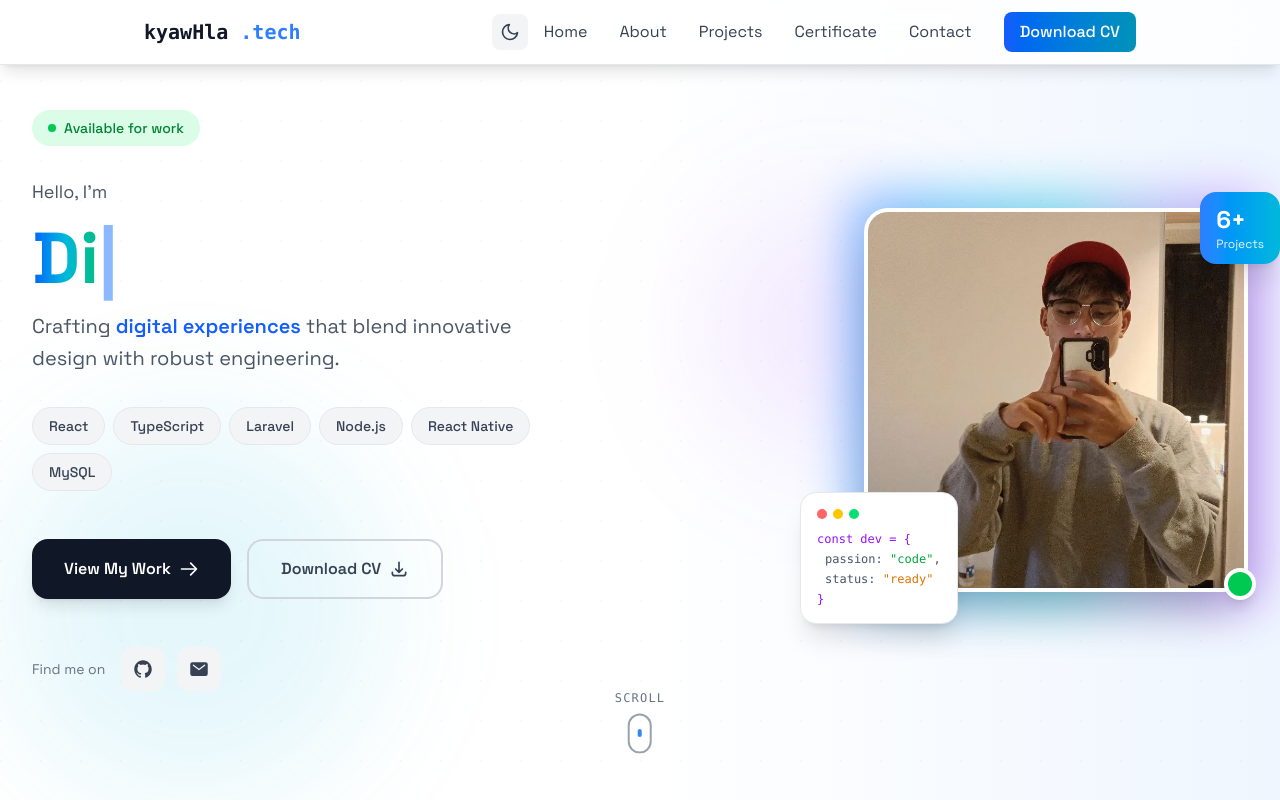
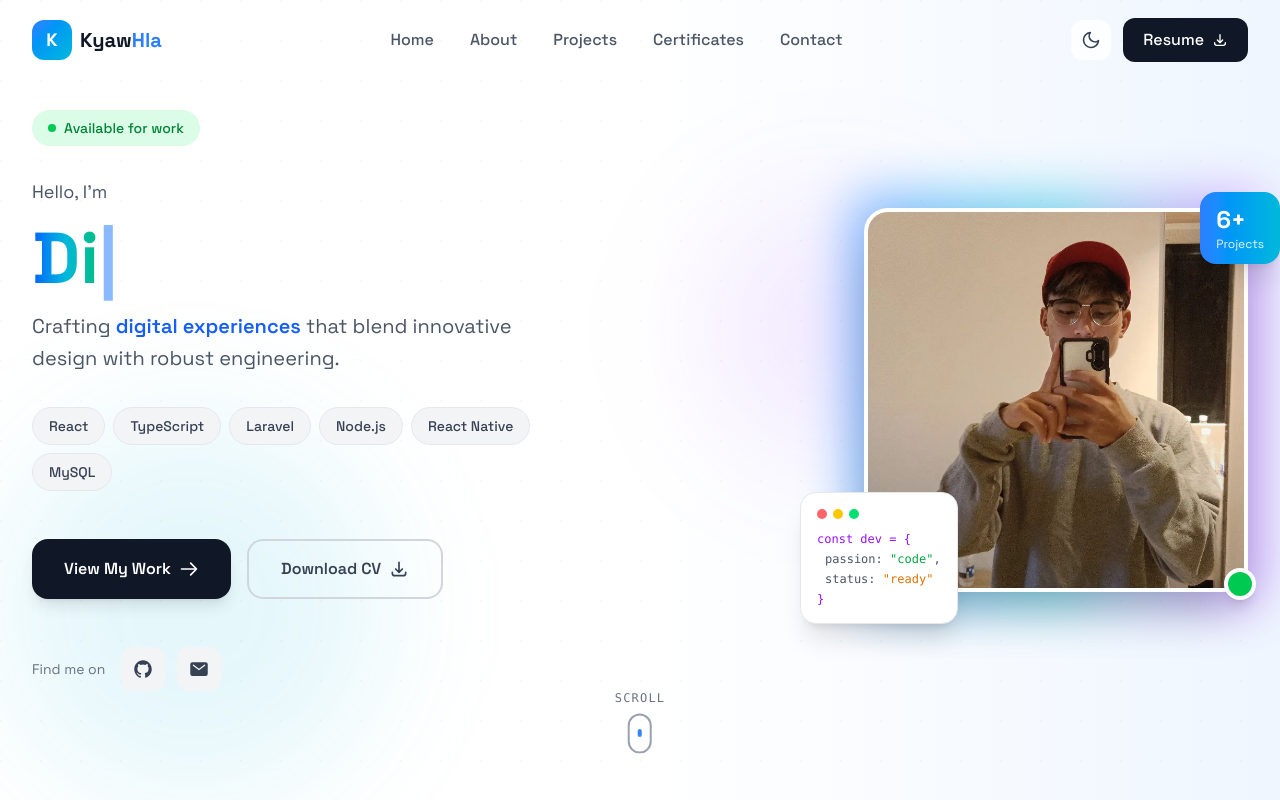
Before and after one commit to kyawhla-commit/khTech-portfolio, a React (Vite) app: page / in a window 1280 px wide. Shown: the top 800 px of the page. Built offline with nearby package versions, Linux system fonts and the light colour scheme.

Commit message:
4rd commit

```diff
--- a/src/components/Navbar.jsx
+++ b/src/components/Navbar.jsx
@@ -1,85 +1,150 @@
-import { useEffect } from "react";
+import { useEffect, useState } from "react";
 import { useTheme } from "../context/ThemeContext";
 import { FiSun, FiMoon } from "react-icons/fi";
+import { IoMenu, IoClose } from "react-icons/io5";
 import { downloadCV } from "../utils/downloadCV";
 
-export const Navbar = ({menuOpen, setMenuOpen}) => {
+export const Navbar = ({ menuOpen, setMenuOpen }) => {
   const { theme, toggleTheme } = useTheme();
+  const [scrolled, setScrolled] = useState(false);
 
   useEffect(() => {
     document.body.style.overflow = menuOpen ? "hidden" : "";
   }, [menuOpen]);
 
+  useEffect(() => {
+    const handleScroll = () => {
+      setScrolled(window.scrollY > 20);
+    };
+    window.addEventListener("scroll", handleScroll);
+    return () => window.removeEventListener("scroll", handleScroll);
+  }, []);
+
+  const navLinks = [
+    { href: "#home", label: "Home" },
+    { href: "#about", label: "About" },
+    { href: "#projects", label: "Projects" },
+    { href: "#certificates", label: "Certificates" },
+    { href: "#contact", label: "Contact" },
+  ];
+
   return (
-    <nav className="fixed top-0 w-full z-40 bg-white/80 dark:bg-gray-900/80 backdrop-blur-lg border-b border-gray-200 dark:border-white/10 shadow-lg transition-colors duration-300">
-      <div className="max-w-5xl mx-auto px-4">
-        <div className="flex justify-between items-center h-16">
-          <a href="#home" className="font-mono text-xl font-bold text-gray-900 dark:text-white transition-colors">
-            kyawHla <span className="text-blue-500">.tech</span>
+    <nav
+      className={`fixed top-0 w-full z-50 transition-all duration-300 ${
+        scrolled
+          ? "bg-white/90 dark:bg-gray-900/90 backdrop-blur-xl shadow-lg shadow-gray-200/20 dark:shadow-black/20"
+          : "bg-transparent"
+      }`}
+    >
+      <div className="max-w-7xl mx-auto px-4 sm:px-6 lg:px-8">
+        <div className="flex justify-between items-center h-16 md:h-20">
+          {/* Logo */}
+          <a href="#home" className="flex items-center gap-2 group">
+            <div className="w-10 h-10 bg-gradient-to-br from-blue-500 to-cyan-500 rounded-xl flex items-center justify-center group-hover:scale-110 transition-transform">
+              <span className="text-white font-bold text-lg">K</span>
+            </div>
+            <span className="font-bold text-xl text-gray-900 dark:text-white hidden sm:block">
+              Kyaw<span className="text-blue-500">Hla</span>
+            </span>
           </a>
 
-          <div className="flex items-center gap-4">
-            {/* Theme Toggle Button */}
+          {/* Desktop Navigation */}
+          <div className="hidden md:flex items-center gap-1">
+            {navLinks.map((link) => (
+              <a
+                key={link.href}
+                href={link.href}
+                className="relative px-4 py-2 text-gray-600 dark:text-gray-300 hover:text-gray-900 dark:hover:text-white font-medium transition-colors group"
+              >
+                {link.label}
+                <span className="absolute bottom-0 left-1/2 -translate-x-1/2 w-0 h-0.5 bg-gradient-to-r from-blue-500 to-cyan-500 group-hover:w-1/2 transition-all duration-300"></span>
+              </a>
+            ))}
+          </div>
+
+          {/* Right Side Actions */}
+          <div className="flex items-center gap-3">
+            {/* Theme Toggle */}
             <button
               onClick={toggleTheme}
-              className="p-2 rounded-lg bg-gray-100 dark:bg-gray-800 hover:bg-gray-200 dark:hover:bg-gray-700 transition-all duration-300 group"
+              className={`p-2.5 rounded-xl transition-all duration-300 ${
+                scrolled
+                  ? "bg-gray-100 dark:bg-gray-800 hover:bg-gray-200 dark:hover:bg-gray-700"
+                  : "bg-white/80 dark:bg-gray-800/80 hover:bg-white dark:hover:bg-gray-700"
+              }`}
               aria-label="Toggle theme"
-              title={`Switch to ${theme === 'light' ? 'dark' : 'light'} mode`}
             >
-              {theme === 'light' ? (
-                <FiMoon className="w-5 h-5 text-gray-700 dark:text-gray-300 group-hover:rotate-12 transition-transform duration-300" />
+              {theme === "light" ? (
+                <FiMoon className="w-5 h-5 text-gray-700 dark:text-gray-300" />
               ) : (
-                <FiSun className="w-5 h-5 text-yellow-500 group-hover:rotate-90 transition-transform duration-300" />
+                <FiSun className="w-5 h-5 text-amber-500" />
               )}
             </button>
 
+            {/* Download CV - Desktop */}
+            <button
+              onClick={downloadCV}
+              className="hidden md:flex items-center gap-2 px-5 py-2.5 bg-gray-900 dark:bg-white text-white dark:text-gray-900 rounded-xl font-medium hover:scale-105 transition-transform"
+            >
+              <span>Resume</span>
+              <svg className="w-4 h-4" fill="none" stroke="currentColor" viewBox="0 0 24 24">
+                <path strokeLinecap="round" strokeLinejoin="round" strokeWidth={2} d="M4 16v1a3 3 0 003 3h10a3 3 0 003-3v-1m-4-4l-4 4m0 0l-4-4m4 4V4" />
+              </svg>
+            </button>
+
             {/* Mobile Menu Toggle */}
-            <div
-              className="w-7 h-5 relative cursor-pointer z-40 md:hidden text-gray-900 dark:text-white"
+            <button
               onClick={() => setMenuOpen((prev) => !prev)}
+              className={`md:hidden p-2.5 rounded-xl transition-all duration-300 ${
+                scrolled
+                  ? "bg-gray-100 dark:bg-gray-800"
+                  : "bg-white/80 dark:bg-gray-800/80"
+              }`}
+              aria-label="Toggle menu"
             >
-              &#9776;
+              {menuOpen ? (
+                <IoClose className="w-6 h-6 text-gray-700 dark:text-gray-300" />
+              ) : (
+                <IoMenu className="w-6 h-6 text-gray-700 dark:text-gray-300" />
+              )}
+            </button>
+          </div>
+        </div>
       </div>
 
-            {/* Desktop Navigation */}
-            <div className="hidden md:flex items-center space-x-8">
+      {/* Mobile Menu */}
+      <div
+        className={`md:hidden fixed inset-0 top-16 bg-white dark:bg-gray-900 transition-all duration-300 ${
+          menuOpen ? "opacity-100 visible" : "opacity-0 invisible pointer-events-none"
+        }`}
+      >
+        <div className="flex flex-col p-6 space-y-2">
+          {navLinks.map((link, index) => (
             <a
-                href="#home"
-                className="text-gray-700 dark:text-gray-300 hover:text-blue-600 dark:hover:text-blue-400 transition-colors"
+              key={link.href}
+              href={link.href}
+              onClick={() => setMenuOpen(false)}
+              className="flex items-center gap-4 px-4 py-4 text-gray-700 dark:text-gray-300 hover:bg-gray-100 dark:hover:bg-gray-800 rounded-xl font-medium transition-all"
+              style={{ animationDelay: `${index * 50}ms` }}
             >
-                Home
+              <span className="w-2 h-2 bg-gradient-to-r from-blue-500 to-cyan-500 rounded-full"></span>
+              {link.label}
             </a>
-              <a
-                href="#about"
-                className="text-gray-700 dark:text-gray-300 hover:text-blue-600 dark:hover:text-blue-400 transition-colors"
+          ))}
+
+          <div className="pt-4 border-t border-gray-200 dark:border-gray-800">
+            <button
+              onClick={() => {
+                downloadCV();
+                setMenuOpen(false);
+              }}
+              className="w-full flex items-center justify-center gap-2 px-6 py-4 bg-gradient-to-r from-blue-600 to-cyan-600 text-white rounded-xl font-medium"
             >
-                About
-              </a>
-              <a
-                href="#projects"
-                className="text-gray-700 dark:text-gray-300 hover:text-blue-600 dark:hover:text-blue-400 transition-colors"
-              >
-                Projects
-              </a>
-              <a
-                href="#certificates"
-                className="text-gray-700 dark:text-gray-300 hover:text-blue-600 dark:hover:text-blue-400 transition-colors"
-              >
-                Certificate
-              </a>
-              <a
-                href="#contact"
-                className="text-gray-700 dark:text-gray-300 hover:text-blue-600 dark:hover:text-blue-400 transition-colors"
-              >
-                Contact
-              </a>
-              <button
-                onClick={downloadCV}
-                className="bg-gradient-to-r from-blue-600 to-cyan-600 text-white px-4 py-2 rounded-lg font-medium hover:shadow-lg hover:shadow-cyan-500/25 transition-all duration-300 hover:scale-105 cursor-pointer"
-              >
-                Download CV
+              Download Resume
+              <svg className="w-5 h-5" fill="none" stroke="currentColor" viewBox="0 0 24 24">
+                <path strokeLinecap="round" strokeLinejoin="round" strokeWidth={2} d="M4 16v1a3 3 0 003 3h10a3 3 0 003-3v-1m-4-4l-4 4m0 0l-4-4m4 4V4" />
+              </svg>
             </button>
-            </div>
           </div>
         </div>
       </div>
--- a/src/components/sections/footer.jsx
+++ b/src/components/sections/footer.jsx
@@ -1,42 +1,110 @@
-import { IoLogoGithub, IoLogoLinkedin, IoLogoTwitter } from 'react-icons/io5';
-import { SiFacebook, SiTelegram } from 'react-icons/si';
+import { IoLogoGithub, IoLogoLinkedin, IoHeart, IoArrowUp } from "react-icons/io5";
+import { SiFacebook, SiTelegram } from "react-icons/si";
 
 export const Footer = () => {
   const currentYear = new Date().getFullYear();
 
   const socialLinks = [
     { icon: IoLogoGithub, href: "https://github.com/kyawhla-commit/", label: "GitHub" },
-    { icon: IoLogoLinkedin, href: "https://linkedin.com/in/kyaw-hla-b690941b9" , label: "LinkedIn" },
-    { icon: IoLogoTwitter, href: "#", label: "Twitter" },
+    { icon: IoLogoLinkedin, href: "https://linkedin.com/in/kyaw-hla-b690941b9", label: "LinkedIn" },
     { icon: SiFacebook, href: "https://www.facebook.com/share/1BJHANh4py/", label: "Facebook" },
     { icon: SiTelegram, href: "https://t.me/kyawhla20", label: "Telegram" },
   ];
 
+  const navLinks = [
+    { href: "#home", label: "Home" },
+    { href: "#about", label: "About" },
+    { href: "#projects", label: "Projects" },
+    { href: "#certificates", label: "Certificates" },
+    { href: "#contact", label: "Contact" },
+  ];
+
+  const scrollToTop = () => {
+    window.scrollTo({ top: 0, behavior: "smooth" });
+  };
+
   return (
-    <footer className="bg-gray-100 dark:bg-gray-900 text-gray-900 dark:text-white py-8 border-t border-gray-200 dark:border-gray-700 transition-colors duration-300">
-      <div className="container mx-auto px-4 max-w-6xl">
-        <div className="flex flex-col md:flex-row justify-between items-center space-y-4 md:space-y-0">
-          <div className="text-2xl font-bold bg-gradient-to-r from-blue-400 to-purple-500 bg-clip-text text-transparent">
-            khunKyawHla
+    <footer className="bg-gray-50 dark:bg-gray-900 border-t border-gray-200 dark:border-gray-800">
+      {/* Main Footer */}
+      <div className="max-w-7xl mx-auto px-4 sm:px-6 lg:px-8 py-12">
+        <div className="grid grid-cols-1 md:grid-cols-3 gap-10">
+          {/* Brand */}
+          <div className="space-y-4">
+            <a href="#home" className="flex items-center gap-2">
+              <div className="w-10 h-10 bg-gradient-to-br from-blue-500 to-cyan-500 rounded-xl flex items-center justify-center">
+                <span className="text-white font-bold text-lg">K</span>
+              </div>
+              <span className="font-bold text-xl text-gray-900 dark:text-white">
+                Kyaw<span className="text-blue-500">Hla</span>
+              </span>
+            </a>
+            <p className="text-gray-600 dark:text-gray-400 text-sm leading-relaxed max-w-xs">
+              Full-Stack Developer passionate about creating digital experiences that make a difference.
+            </p>
           </div>
 
-          <div className="flex space-x-4">
+          {/* Quick Links */}
+          <div>
+            <h4 className="font-semibold text-gray-900 dark:text-white mb-4">Quick Links</h4>
+            <ul className="space-y-2">
+              {navLinks.map((link) => (
+                <li key={link.href}>
+                  <a
+                    href={link.href}
+                    className="text-gray-600 dark:text-gray-400 hover:text-blue-600 dark:hover:text-cyan-400 text-sm transition-colors"
+                  >
+                    {link.label}
+                  </a>
+                </li>
+              ))}
+            </ul>
+          </div>
+
+          {/* Connect */}
+          <div>
+            <h4 className="font-semibold text-gray-900 dark:text-white mb-4">Connect</h4>
+            <div className="flex gap-2 mb-4">
               {socialLinks.map(({ icon: Icon, href, label }) => (
                 <a
                   key={label}
                   href={href}
+                  target="_blank"
+                  rel="noopener noreferrer"
                   aria-label={label}
-                className="p-2 bg-gray-200 dark:bg-gray-800 rounded-lg hover:bg-gray-300 dark:hover:bg-gray-700 transition-all duration-300 hover:scale-110"
+                  className="w-10 h-10 bg-gray-200 dark:bg-gray-800 hover:bg-blue-500 dark:hover:bg-blue-500 rounded-xl flex items-center justify-center transition-all duration-300 group"
                 >
-                <Icon className="size-5" />
+                  <Icon className="size-5 text-gray-600 dark:text-gray-400 group-hover:text-white transition-colors" />
                 </a>
               ))}
             </div>
+            <p className="text-gray-600 dark:text-gray-400 text-sm">
+              bwarpay.bp8@gmail.com
+            </p>
+          </div>
+        </div>
       </div>
 
-        <p className="text-center mt-8 text-gray-600 dark:text-gray-400 text-sm">
-          &copy; {currentYear} khunKyawHla. All rights reserved.
+      {/* Bottom Bar */}
+      <div className="border-t border-gray-200 dark:border-gray-800">
+        <div className="max-w-7xl mx-auto px-4 sm:px-6 lg:px-8 py-6">
+          <div className="flex flex-col sm:flex-row justify-between items-center gap-4">
+            <p className="text-gray-500 dark:text-gray-400 text-sm flex items-center gap-1">
+              © {currentYear} Kyaw Hla. Made with
+              <IoHeart className="text-red-500 size-4" />
             </p>
+
+            {/* Back to Top */}
+            <button
+              onClick={scrollToTop}
+              className="flex items-center gap-2 text-gray-500 dark:text-gray-400 hover:text-blue-600 dark:hover:text-cyan-400 text-sm transition-colors group"
+            >
+              Back to top
+              <div className="w-8 h-8 bg-gray-200 dark:bg-gray-800 group-hover:bg-blue-500 dark:group-hover:bg-blue-500 rounded-lg flex items-center justify-center transition-all">
+                <IoArrowUp className="size-4 text-gray-600 dark:text-gray-400 group-hover:text-white transition-colors" />
+              </div>
+            </button>
+          </div>
+        </div>
       </div>
     </footer>
   );
```
Lines whose indentation alone changed are shown as unchanged.
